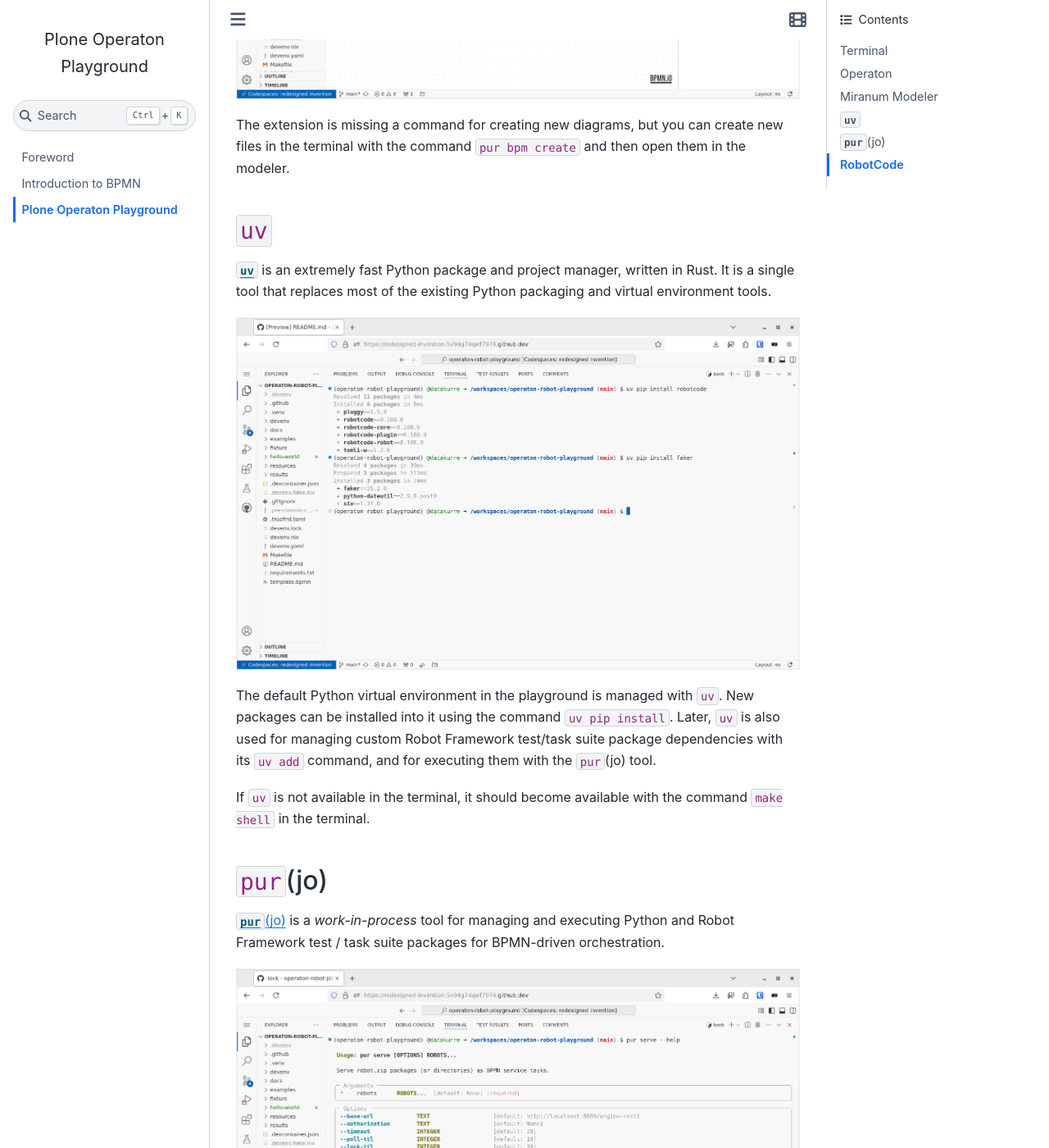
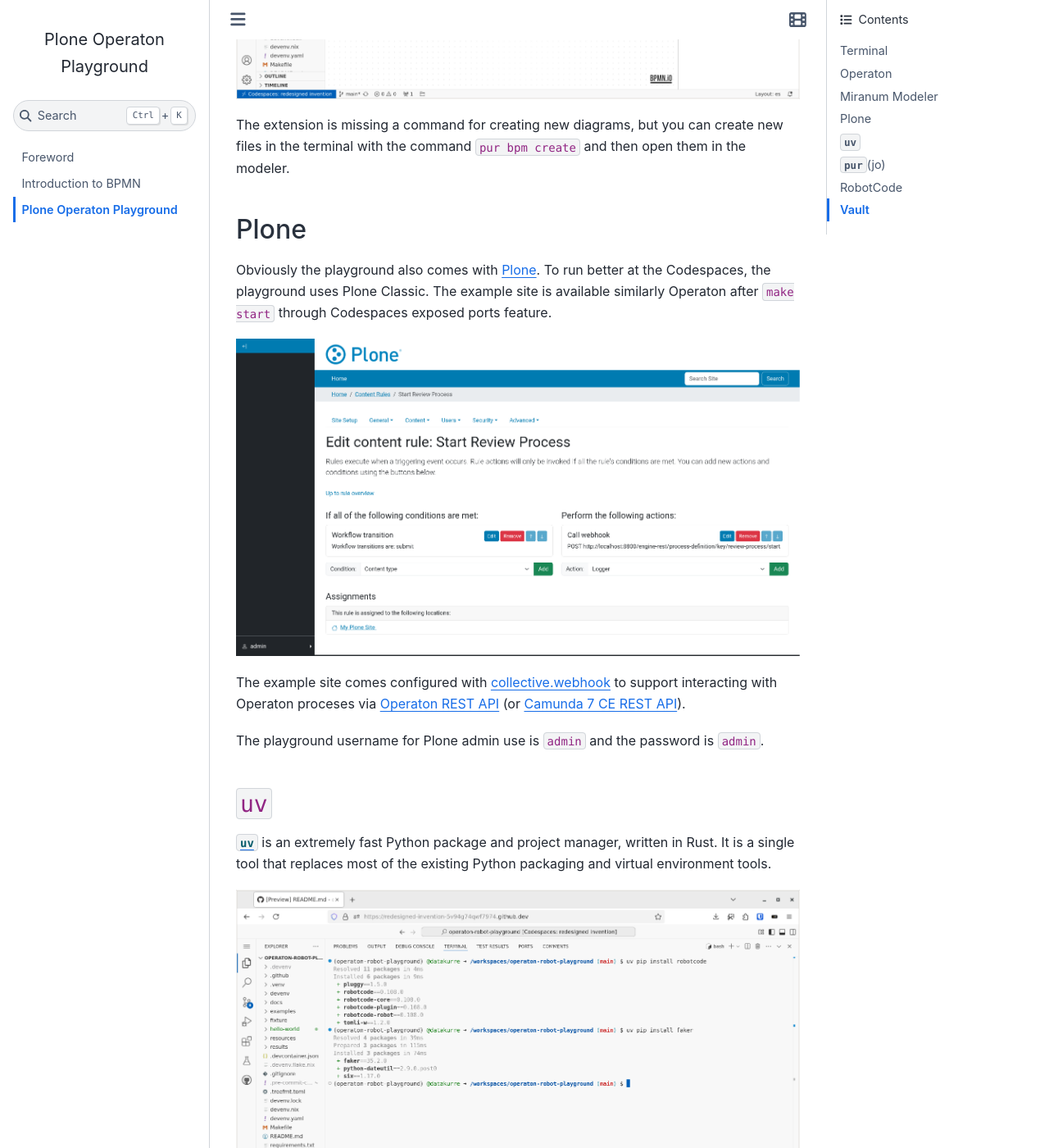
Before and after one commit to datakurre/plone-operaton-playground, a Sphinx documentation site: the page built from docs/playground/index.md, in a window 1280 px wide and 1400 px high, scrolled down 3006 px. Shown: the whole window at 82% size. Built offline with Sphinx 7.4.7 and the Sphinx Book theme 1.1.4, drawn with Linux system fonts in a browser that asks for light colours; a script that is not in the unit is left out; some of the changed text lies outside the part shown.

Commit message:
Update playground description

````diff
--- a/docs/playground/index.md
+++ b/docs/playground/index.md
@@ -42,6 +42,17 @@
 The extension is missing a command for creating new diagrams, but you can create new files in the terminal with the command `pur bpm create` and then open them in the modeler.
 
 
+## Plone
+
+Obviously the playground also comes with [Plone](https://plone.org/). To run better at the Codespaces, the playground uses Plone Classic. The example site is available similarly Operaton after `make start` through Codespaces exposed ports feature.
+
+![Screenshot of Plone Classic](plone.png)
+
+The example site comes configured with [collective.webhook](https://github.com/collective/collective.webhook) to support interacting with Operaton proceses via [Operaton REST API](https://docs.operaton.org/docs/documentation/reference/rest/specification) (or [Camunda 7 CE REST API](https://docs.camunda.org/manual/7.18/reference/rest/)).
+
+The playground username for Plone admin use is `admin` and the password is `admin`.
+
+
 ## `uv`
 
 [`uv`](https://docs.astral.sh/uv/) is an extremely fast Python package and project manager, written in Rust. It is a single tool that replaces most of the existing Python packaging and virtual environment tools.
@@ -71,3 +82,16 @@
 ![Screenshot of RobotCode](./robotcode.png)
 
 RobotCode requires a Python virtualenv with the `robotframework` package preinstalled. The playground provides one right at `.venv` to support the autodiscovery in the editor. If the virtualenv is missing for some reason, try `make shell` in the terminal to recreate it.
+
+
+## Vault
+
+Sooner than later, integrating task automation with external services requires some secrets management. For demonstration purposes, `make start` also starts Hashicorp Vault with a single key-value secrets mount.
+
+![Screenshot of Vault secret](vault.png)
+
+Vault root token can be exposed using terminal, with
+
+```shell
+cat .devenv/state/env_file
+```
````
Also changed, not shown: docs/playground/plone.png (added), docs/playground/vault.png (added).
